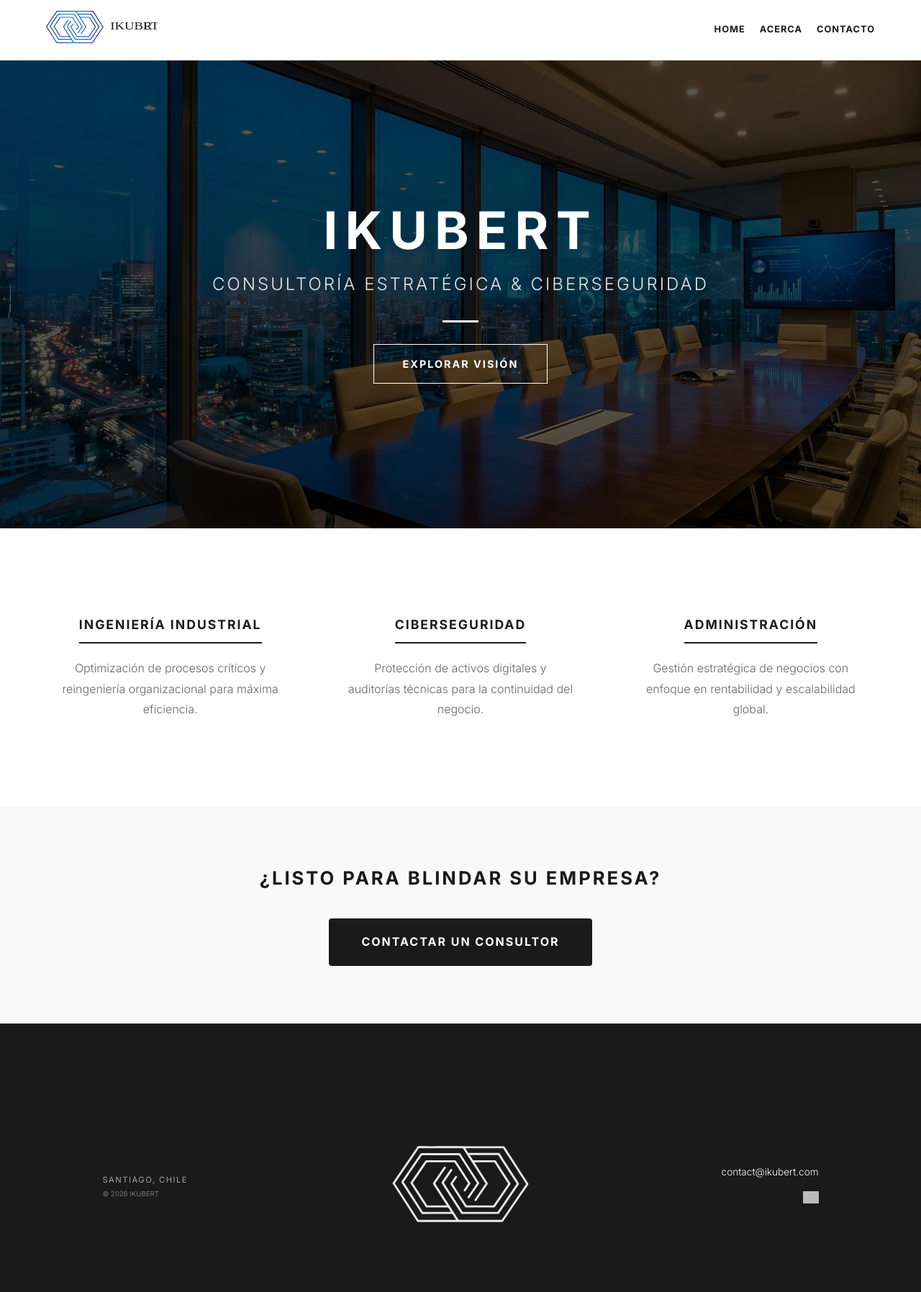
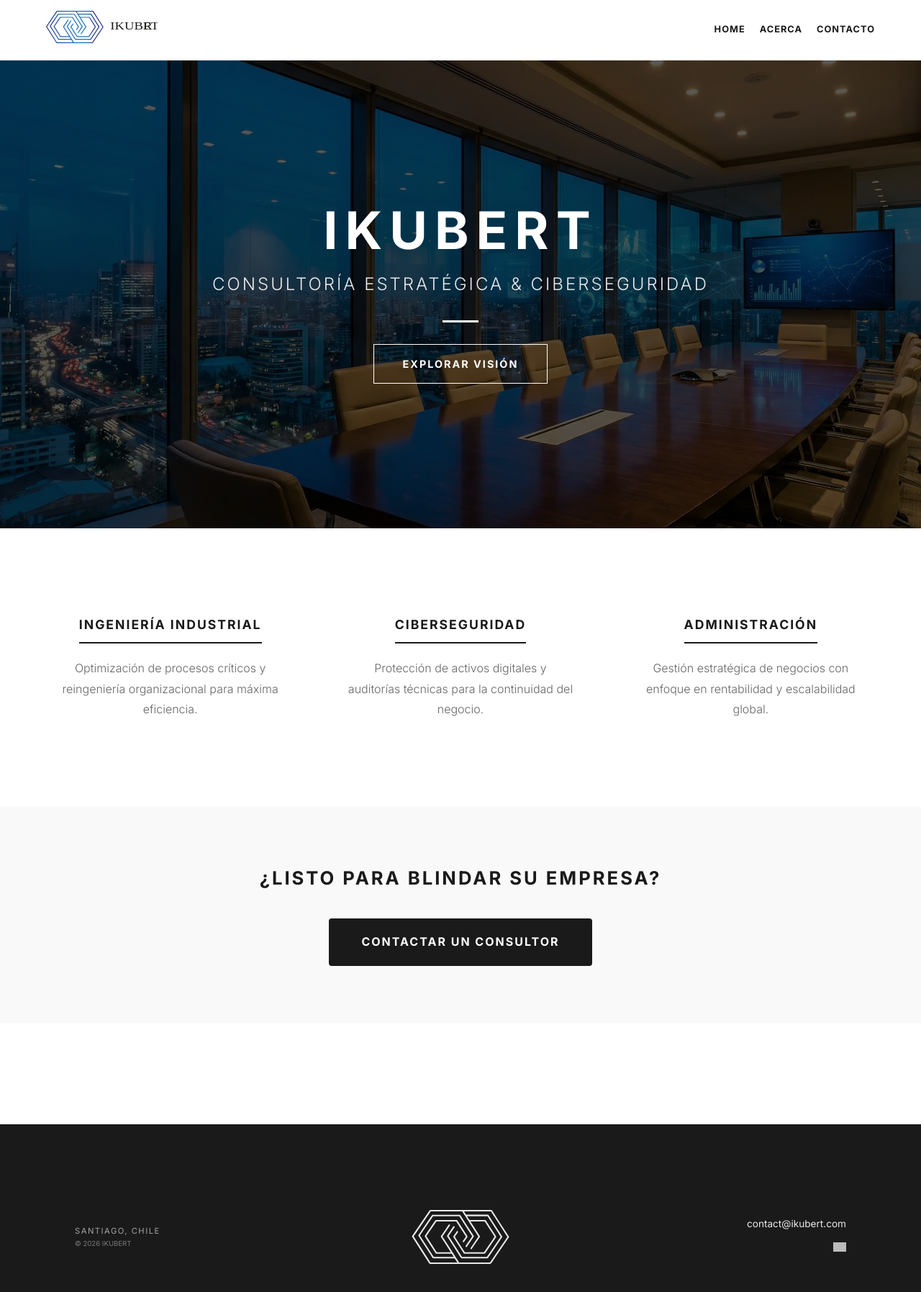
Before and after one commit to IKUBERT/ikubert.github.io, a Jekyll site: the page built from index.html, in a window 1280 px wide. Shown: the top 1795 px of the page at 72% size. Built offline with Jekyll 4.4.1, drawn with Linux system fonts in a browser that asks for light colours; grey boxes are pictures that could not be loaded.

Commit message:
Update default.html

```diff
--- a/_layouts/default.html
+++ b/_layouts/default.html
@@ -7,7 +7,7 @@
 
     <link rel="icon" type="image/svg+xml" href="{{ site.baseurl }}/src/logo-ikubert.svg">
     <link href="https://fonts.googleapis.com/css2?family=Inter:wght@300;400;700&display=swap" rel="stylesheet">
-    <link rel="stylesheet" href="{{ site.baseurl }}/style.css?v=6.0">
+    <link rel="stylesheet" href="{{ site.baseurl }}/style.css?v=7.0">
 </head>
 <body class="sticky-wrapper">
 
@@ -28,25 +28,27 @@
         {{ content }}
     </main>
 
-    <footer class="main-footer">
-        <div class="footer-inner">
-            <div class="footer-col left">
-                <p class="loc">SANTIAGO, CHILE</p>
-                <p class="copy">&copy; 2026 IKUBERT</p>
+    <footer class="main-footer" style="background-color: #1a1a1a; padding: 15px 0; width: 100%;">
+        <div class="footer-inner" style="display: flex; justify-content: space-between; align-items: center; max-width: 1200px; margin: 0 auto; padding: 0 5%;">
+
+            <div class="footer-col left" style="flex: 1;">
+                <p class="loc" style="font-size: 0.7rem; color: #fff; opacity: 0.6; text-transform: uppercase; margin: 0;">SANTIAGO, CHILE</p>
+                <p class="copy" style="font-size: 0.6rem; color: #fff; opacity: 0.4; margin: 0;">&copy; 2026 IKUBERT</p>
             </div>
 
-            <div class="footer-col center">
-                <img src="{{ site.baseurl }}/src/logo-ikubert.abajo.svg" alt="IKUBERT" class="footer-logo-img" style="width: 280px !important; height: auto !important; filter: brightness(0) invert(1); opacity: 0.9;">
+            <div class="footer-col center" style="flex: 1; text-align: center;">
+                <img src="{{ site.baseurl }}/src/logo-ikubert.abajo.svg" alt="IKUBERT" style="width: 200px; height: auto; filter: brightness(0) invert(1); opacity: 0.9; vertical-align: middle;">
             </div>
 
-            <div class="footer-col right">
-                <a href="mailto:contact@ikubert.com" class="footer-mail">contact@ikubert.com</a>
-                <div class="social-wrapper" style="margin-top: 10px;">
+            <div class="footer-col right" style="flex: 1; text-align: right;">
+                <a href="mailto:contact@ikubert.com" style="color: #fff; text-decoration: none; font-size: 0.85rem; opacity: 0.9;">contact@ikubert.com</a>
+                <div class="social-wrapper" style="margin-top: 5px;">
                     <a href="https://www.linkedin.com/company/ikubert" target="_blank">
-                        <img src="https://cdn-icons-png.flaticon.com/512/174/174857.png" alt="LinkedIn IKUBERT" style="width: 22px; filter: brightness(0) invert(1); opacity: 0.7;">
+                        <img src="https://cdn-icons-png.flaticon.com/512/174/174857.png" alt="LinkedIn IKUBERT" style="width: 18px; filter: brightness(0) invert(1); opacity: 0.7;">
                     </a>
                 </div>
             </div>
+
         </div>
     </footer>
 </body>
```
